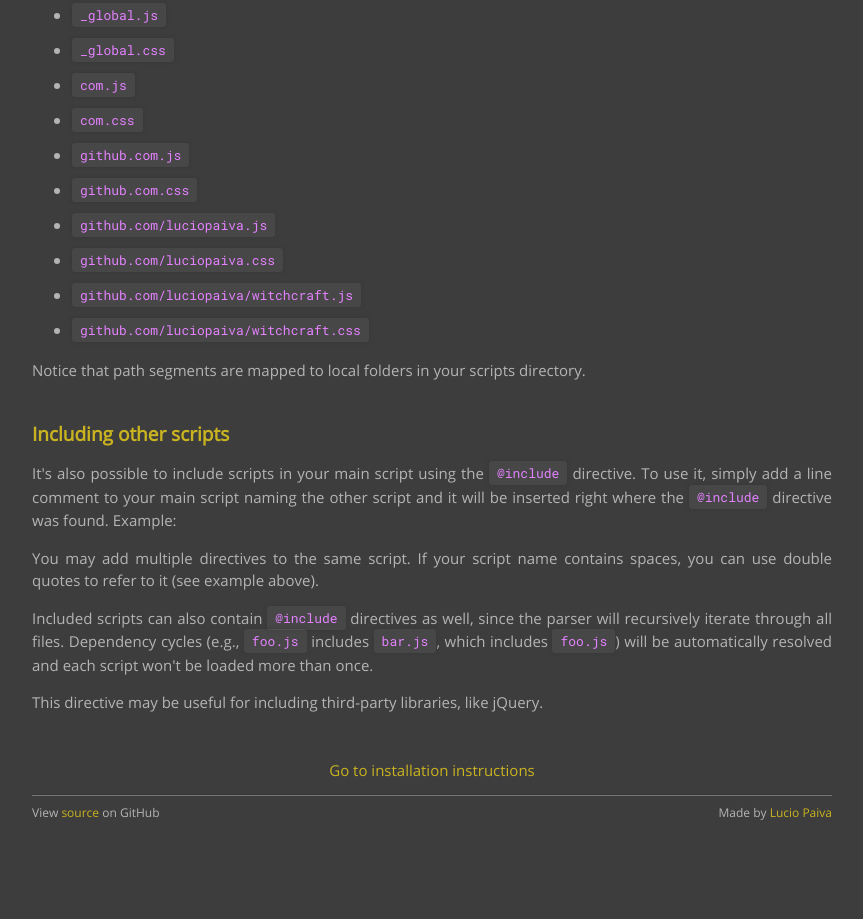
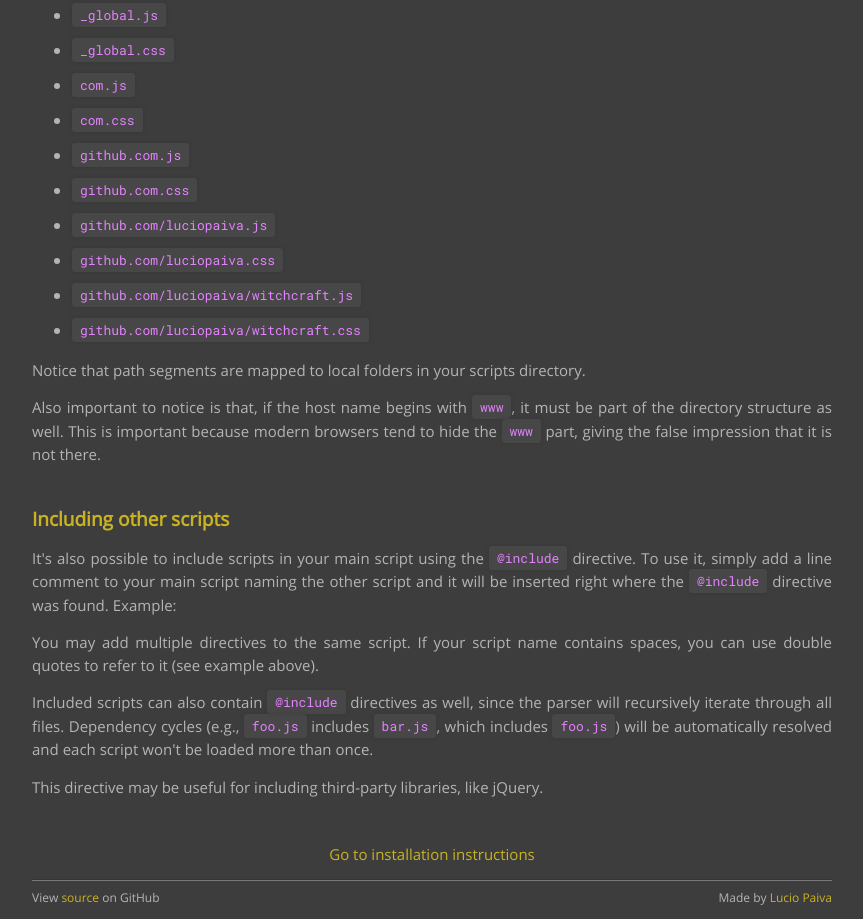
Before and after one commit to luciopaiva/witchcraft, a browser extension: page docs/index.html in a window 1280 px wide. Shown: the part 2290-3209 px from the top of the page, without its empty margins (208-1071 px from the left). Before the commit the page ends 3124 px from the top, so only its background shows below. Drawn offline with Linux system fonts and the light colour scheme.

Commit message:
Add comment about possibly hidden www subdomains

```diff
--- a/docs/index.html
+++ b/docs/index.html
@@ -119,6 +119,8 @@
 
         <p>Notice that path segments are mapped to local folders in your scripts directory.</p>
 
+        <p>Also important to notice is that, if the host name begins with <span class="code">www</span>, it must be part of the directory structure as well. This is important because modern browsers tend to hide the <span class="code">www</span> part, giving the false impression that it is not there.</p>
+
         <h3>Including other scripts</h3><a id="include-directive"></a>
 
         <p>It's also possible to include scripts in your main script using the <span class="code">@include</span> directive. To use it, simply add a line comment to your main script naming the other script and it will be inserted right where the <span class="code">@include</span> directive was found. Example:</p>
```
